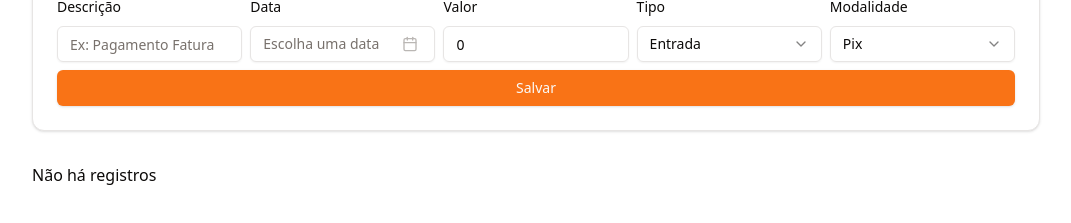
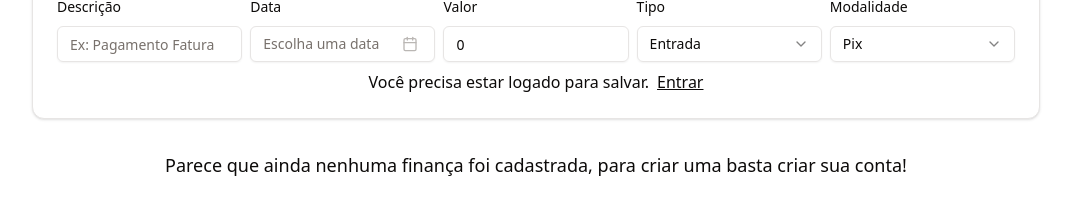
Before and after one commit to ricardocisco/minha-receita, a Next.js app: page / in a window 1280 px wide. Shown: the part 193-416 px from the top of the page, without its empty margins (104-1175 px from the left). Built offline with nearby package versions, Linux system fonts and the light colour scheme; no server answers.

Commit message:
update actions, ajuste de tela

```diff
--- a/auth.ts
+++ b/auth.ts
@@ -6,15 +6,15 @@ import Credentials from "next-auth/providers/credentials";
 export const { handlers, signIn, signOut, auth } = NextAuth({
   trustHost: true,
   session: {
-    strategy: "jwt",
+    strategy: "jwt"
   },
   providers: [
     Credentials({
       credentials: {
         email: { label: "E-mail", type: "email" },
-        password: { label: "Senha", type: "password" },
+        password: { label: "Senha", type: "password" }
       },
-      async authorize(credentials) {
+      authorize: async (credentials) => {
         const email = credentials.email as string;
         const password = credentials.password as string;
 
@@ -23,7 +23,7 @@ export const { handlers, signIn, signOut, auth } = NextAuth({
         }
 
         const user = await db.user.findUnique({
-          where: { email: email },
+          where: { email: email }
         });
 
         if (!user) {
@@ -36,15 +36,15 @@ export const { handlers, signIn, signOut, auth } = NextAuth({
           const userRes = {
             id: user.id,
             name: user.name,
-            email: user.email,
+            email: user.email
           };
           console.log(userRes);
           return userRes;
         } else {
           return null;
         }
-      },
-    }),
+      }
+    })
   ],
   callbacks: {
     async jwt({ token, user }) {
@@ -58,6 +58,6 @@ export const { handlers, signIn, signOut, auth } = NextAuth({
         session.user.id = token.id as string;
       }
       return session;
-    },
-  },
+    }
+  }
 });
--- a/package.json
+++ b/package.json
@@ -31,9 +31,9 @@
     "next": "15.0.1",
     "next-auth": "^5.0.0-beta.25",
     "next-themes": "^0.4.3",
-    "react": "^18.3.1",
+    "react": "19.0.0-rc-69d4b800-20241021",
+    "react-dom": "19.0.0-rc-69d4b800-20241021",
     "react-day-picker": "8.10.1",
-    "react-dom": "^18.3.1",
     "react-hook-form": "^7.53.2",
     "tailwind-merge": "^2.5.4",
     "tailwindcss-animate": "^1.0.7",
--- a/src/app/(auth)/login/loginAction.ts
+++ b/src/app/(auth)/login/loginAction.ts
@@ -1,28 +1,26 @@
 /* eslint-disable @typescript-eslint/no-explicit-any */
 "use server";
 
+import { AuthError } from "next-auth";
 import { signIn } from "../../../../auth";
+import { redirect } from "next/navigation";
 
-export async function LoginAction(__prevState: any, FormData: FormData) {
+export async function LoginAction(_prevState: any, formData: FormData) {
+  const entries = Array.from(formData.entries());
+  const { email, password } = Object.fromEntries(entries) as {
+    email: string;
+    password: string;
+  };
   try {
-    await signIn("credentials", {
-      email: FormData.get("email") as string,
-      password: FormData.get("password") as string,
-      redirect: true,
-      redirectTo: "/"
-    });
+    await signIn("credentials", { email, password });
     return { success: true };
-  } catch (error: any) {
-    if ((error.type = "CredentialsSignin")) {
-      return {
-        message: "Email ou senha incorretos",
-        success: false
-      };
+  } catch (error) {
+    if (error instanceof AuthError) {
+      if (error.type === "CredentialsSignin") {
+        return { message: "Usuário ou senha inválidos", success: false };
+      }
+      return { message: "Erro ao fazer login", success: false };
     }
-
-    return {
-      message: "Erro ao fazer login",
-      success: false
-    };
   }
+  redirect("/");
 }
--- a/src/app/(auth)/login/page.tsx
+++ b/src/app/(auth)/login/page.tsx
@@ -7,13 +7,20 @@ import {
   CardHeader,
   CardTitle
 } from "@/components/ui/card";
+import { auth } from "../../../../auth";
+import { redirect } from "next/navigation";
 
-export default function page() {
+export default async function page() {
+  const session = await auth();
+  if (session) {
+    return redirect("/");
+  }
+
   return (
     <>
       <Card className="max-w-sm w-full rounded-2xl mt-12">
         <CardHeader>
-          <CardTitle className="text-center text-2xl">Registro</CardTitle>
+          <CardTitle className="text-center text-2xl">Entrar</CardTitle>
           <CardDescription className="text-center">
             Crie uma conta gratuitamente
           </CardDescription>
--- a/src/app/(auth)/register/page.tsx
+++ b/src/app/(auth)/register/page.tsx
@@ -6,8 +6,15 @@ import {
   CardTitle
 } from "@/components/ui/card";
 import RegisterForm from "./RegisterForm";
+import { auth } from "../../../../auth";
+import { redirect } from "next/navigation";
 
-export default function page() {
+export default async function page() {
+  const session = await auth();
+  if (session) {
+    return redirect("/");
+  }
+
   return (
     <>
       <Card className="max-w-sm w-full rounded-2xl mt-12">
--- a/src/app/(auth)/register/registerAction.ts
+++ b/src/app/(auth)/register/registerAction.ts
@@ -6,9 +6,9 @@ import { hashSync } from "bcrypt-ts";
 
 export default async function RegisterAction(
   _prevState: any,
-  FormData: FormData
+  formData: FormData
 ) {
-  const entries = Array.from(FormData.entries());
+  const entries = Array.from(formData.entries());
   const { name, email, password } = Object.fromEntries(entries) as {
     name: string;
     email: string;
--- a/src/app/(home)/home/_components/Container.tsx
+++ b/src/app/(home)/home/_components/Container.tsx
@@ -4,12 +4,11 @@ import Form from "./Form";
 
 export default async function Container() {
   const session = await auth();
-
   const userId = session?.user?.id;
 
   return (
     <div className="lg:w-[1040px] w-full mx-auto">
-      <Form userId={userId} />
+      <Form userId={userId} session={session} />
     </div>
   );
 }
--- a/src/app/(home)/home/_components/Form.tsx
+++ b/src/app/(home)/home/_components/Form.tsx
@@ -1,3 +1,4 @@
+/* eslint-disable @typescript-eslint/no-explicit-any */
 "use client";
 
 import { useEffect, useState } from "react";
@@ -22,8 +23,15 @@ import { zodResolver } from "@hookform/resolvers/zod";
 import FormUpdate from "./form-update";
 import { Button } from "@/components/ui/button";
 import * as XLSX from "xlsx";
+import { Session } from "next-auth";
+import { Label } from "@/components/ui/label";
 
-export default function Form({ userId }: { userId: string | undefined }) {
+type PropsForm = {
+  userId: string | undefined;
+  session: Session | null;
+};
+
+export default function Form({ userId, session }: PropsForm) {
   const {
     createFinanceDb,
     loading,
@@ -119,17 +127,23 @@ export default function Form({ userId }: { userId: string | undefined }) {
             </CardDescription>
           </CardHeader>
           <CardContent>
-            <FormCreate userId={userId} createFinanceDb={createFinanceDb} />
+            <FormCreate
+              userId={userId}
+              createFinanceDb={createFinanceDb}
+              session={session}
+            />
           </CardContent>
         </Card>
       </section>
       <section>
-        <div>
-          <ul>
+        <div className="flex flex-col justify-center">
           {loading ? (
-              <p>Carregando...</p>
+            <Label className="text-center text-lg">Carregando...</Label>
           ) : finances.length === 0 ? (
-              <p>Não há registros</p>
+            <Label className="text-center text-lg">
+              Parece que ainda nenhuma finança foi cadastrada, para criar uma
+              basta criar sua conta!
+            </Label>
           ) : (
             <div>
               <div className="flex flex-col lg:flex-row gap-4 justify-between items-center">
@@ -148,7 +162,6 @@ export default function Form({ userId }: { userId: string | undefined }) {
               />
             </div>
           )}
-          </ul>
         </div>
       </section>
       <section className="grid grid-cols-2 gap-4">
--- a/src/app/(home)/home/_components/form-create.tsx
+++ b/src/app/(home)/home/_components/form-create.tsx
@@ -1,3 +1,4 @@
+/* eslint-disable @typescript-eslint/no-explicit-any */
 import { Finance } from "@/backend/models/FinanceModel";
 import { formData, formSchema } from "@/backend/models/formSchema";
 import { Button } from "@/components/ui/button";
@@ -28,13 +29,20 @@ import { CalendarIcon } from "lucide-react";
 import React, { useState } from "react";
 import { FormProvider, useForm } from "react-hook-form";
 import { zodResolver } from "@hookform/resolvers/zod";
+import Link from "next/link";
+import { Session } from "next-auth";
 
-interface FormProps {
+type FormProps = {
   userId?: string;
   createFinanceDb: (data: Finance) => Promise<void>;
-}
+  session: Session | null;
+};
 
-export default function FormCreate({ userId, createFinanceDb }: FormProps) {
+export default function FormCreate({
+  userId,
+  createFinanceDb,
+  session
+}: FormProps) {
   const [error, setError] = useState<string | null>(null);
 
   const form = useForm<formData>({
@@ -194,10 +202,19 @@ export default function FormCreate({ userId, createFinanceDb }: FormProps) {
               )}
             />
           </div>
-          <div>
-            <Button className="w-full" variant={"default"} type="submit">
-              Salvar
-            </Button>
+          <div className="flex justify-center">
+            {session === null ? (
+              <div className="flex flex-row items-center gap-2">
+                <p className="">Você precisa estar logado para salvar.</p>
+                <Link href="/login" className="underline">
+                  Entrar
+                </Link>
+              </div>
+            ) : (
+              <Button className="w-full" variant={"default"} type="submit">
+                Salvar
+              </Button>
+            )}
           </div>
         </form>
       </FormProvider>
```
Also changed, not shown: 1 other file (tests, documents, lock files or other folders). Lines whose indentation alone changed are shown as unchanged.
